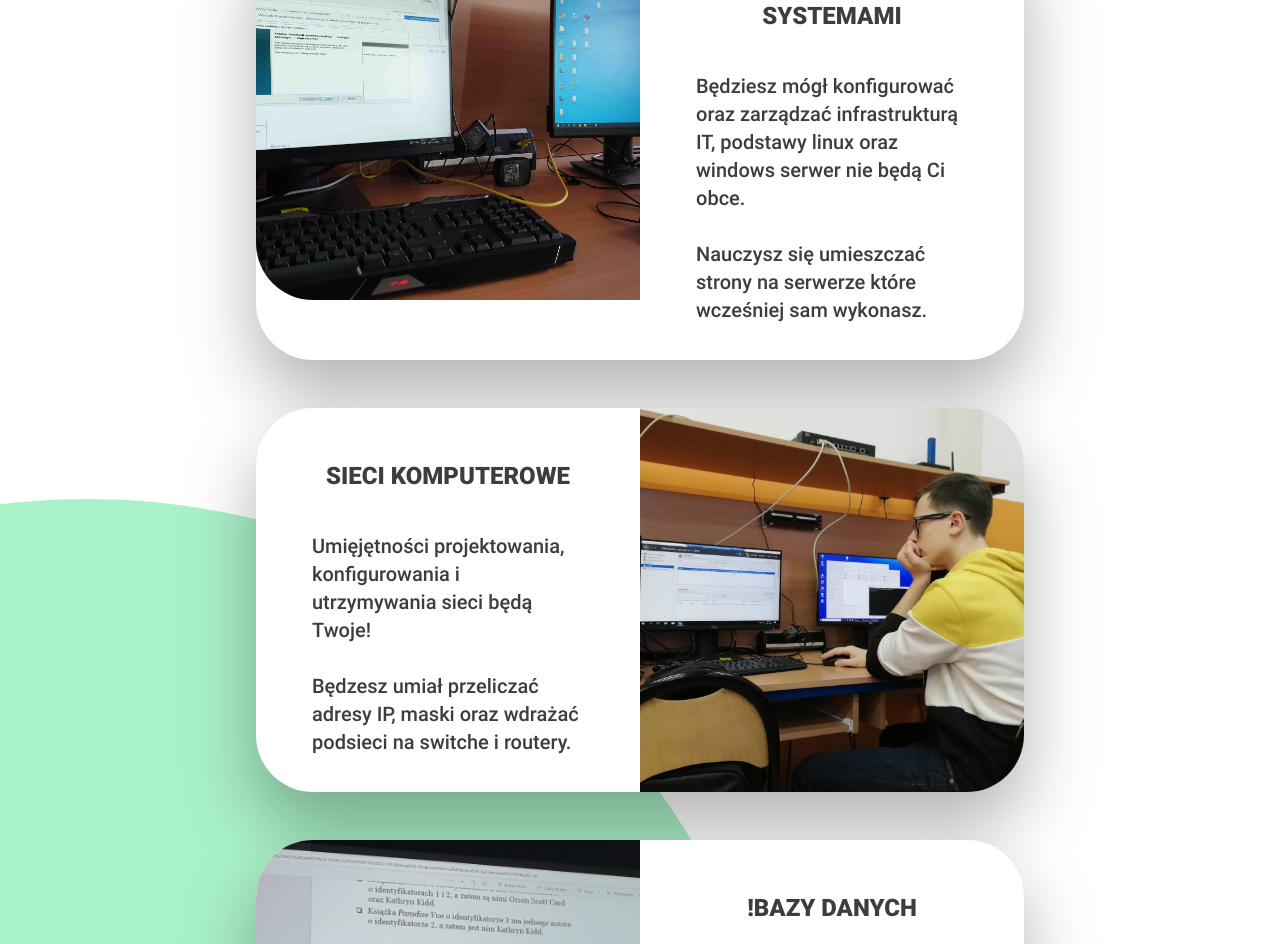
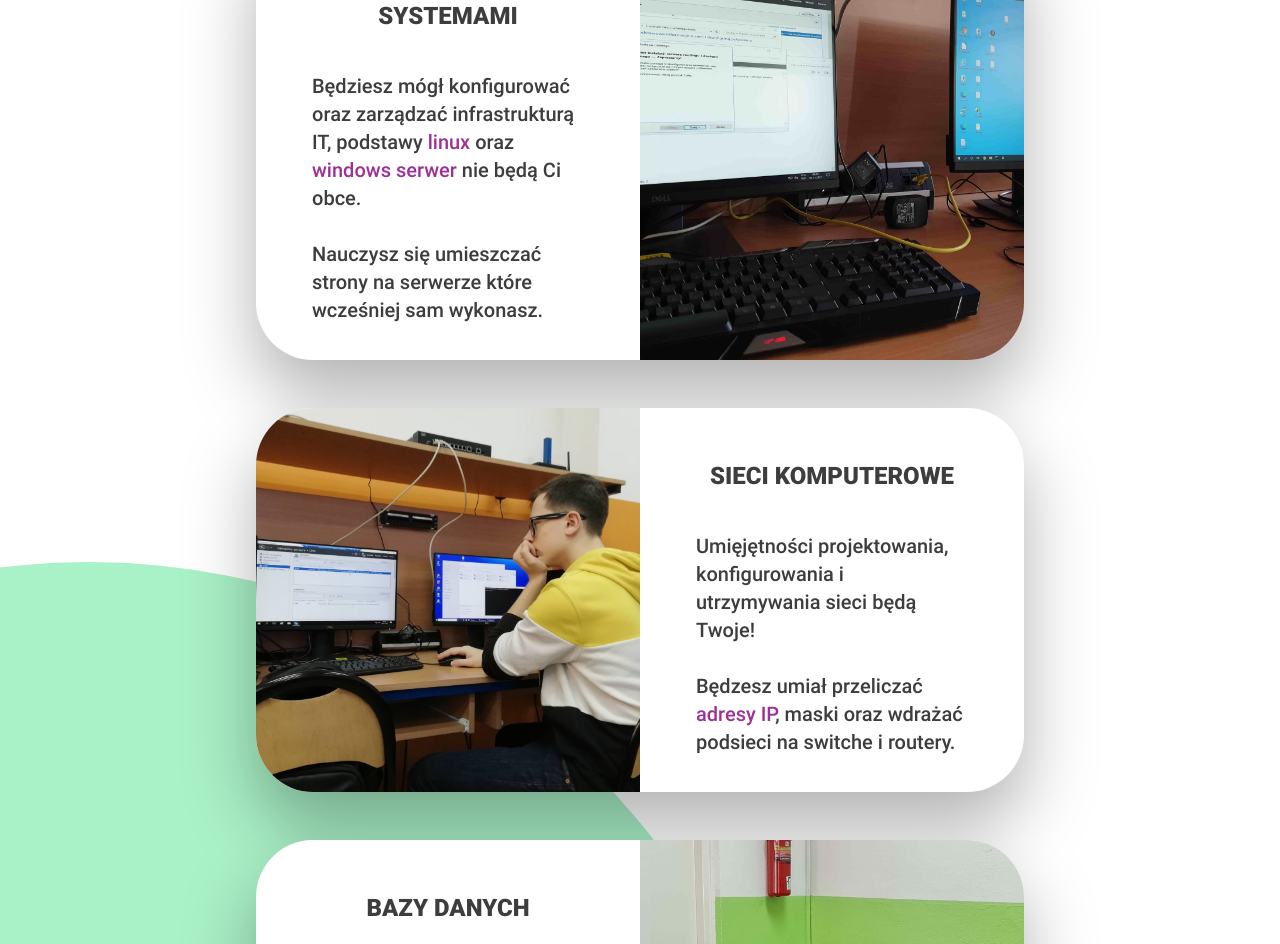
Before and after one commit to gugisek/zs14-technik-inf, a Next.js app: page / in a window 1280 px wide. Shown: the part 4700-5644 px from the top of the page. Built offline with nearby package versions, Linux system fonts and the light colour scheme.

Commit message:
Fix posts

```diff
--- a/components/abilities_a.tsx
+++ b/components/abilities_a.tsx
@@ -31,21 +31,21 @@ export default function Abilities_a({}: Props) {
         option: 'right'},
 
         {title: 'ADMINISTROWANIE SYSTEMAMI',
-        desc: 'Będziesz mógł konfigurować oraz zarządzać infrastrukturą IT, podstawy linux oraz windows serwer nie będą Ci obce. <br/><br/>Nauczysz się umieszczać strony na serwerze które wcześniej sam wykonasz.',
+        desc: 'Będziesz mógł konfigurować oraz zarządzać infrastrukturą IT, podstawy <span style="color: #9c3197">linux</span> oraz <span style="color: #9c3197">windows serwer</span> nie będą Ci obce. <br/><br/>Nauczysz się umieszczać strony na serwerze które wcześniej sam wykonasz.',
         img: '/administrowanie2l.jpg',
         imgHover: '/administrowaniel.jpg',
         option: 'left'},
 
         {title: 'SIECI KOMPUTEROWE',
-        desc: 'Umięjętności projektowania, konfigurowania i utrzymywania sieci będą Twoje! <br/><br/> Będzesz umiał przeliczać adresy IP, maski oraz wdrażać podsieci na switche i routery.',
+        desc: 'Umięjętności projektowania, konfigurowania i utrzymywania sieci będą Twoje! <br/><br/> Będzesz umiał przeliczać <span style="color: #9c3197">adresy IP</span>, maski oraz wdrażać podsieci na switche i routery.',
         img: '/sieci2.jpg',
         imgHover: '/sieci.png',
         option: 'right'},
 
-        {title: '!BAZY DANYCH',
+        {title: 'BAZY DANYCH',
         desc: 'Nabędziesz umiejętności pozwalające na <span style="color: #9c3197">projektowanie</span>, <span style="color: #3a319c">tworzenie</span> i <span style="color: #34a3c8">utrzymywanie</span> baz danych oraz ich interfejsów, zarządzania i analizowania danych, a także rozwiązywania problemów związanych z bazami danych.',
-        img: '/bazy3.jpg',
-        imgHover: '/bazy2l.jpg',
+        img: '/bazy_kakor.jpg',
+        imgHover: '/bazy3.jpg',
         option: 'left'},
 
 
@@ -66,7 +66,7 @@ export default function Abilities_a({}: Props) {
         <section className='flex flex-col items-center justify-center gap-12'>
         {
             abilities.map((item, index) => (
-                <Why_post title={item.title} desc={item.desc} img={item.img} imgHover={item.imgHover} option={item.option} key={index} />
+                <Why_post title={item.title} desc={item.desc} img={item.img} imgHover={item.imgHover} option={index % 2 === 0 ? 'left' : 'right'} key={index} />
             ))
         }
         </section>
--- a/components/absolwents_a.tsx
+++ b/components/absolwents_a.tsx
@@ -13,13 +13,15 @@ export default function Absolwents_a({}: Props) {
         {name: 'Konrad Raszuk', where: 'Wyższa Szkoła Bankowa w Warszawie', direction: 'Programowanie (Frontend Dev)', option: 'right'},
         {name: 'Michał Popiński', where: 'Wyższa Uczelnia Informatyki Stosowanej w Warszawie', direction: 'Informatyka', option: 'left'},
         {name: 'Jakub Reizler', where: 'Uniwersytet Kardynała Stefana Wyszyńskiego w Warszawie', direction: 'Człowiek w cyberprzestrzeni', option: 'right'},
+        {name: 'Bartek Paczesny', where: 'Politechnika Warszawska', direction: 'Computer Science', option: 'left'},
+
     ]
   return (
     <section className='flex flex-col items-center justify-center gap-9 w-full'>
         <Absolwent_a />
         {
             absol.map((item, index) => (
-                <Absolwents_post key={index} name={item.name} where={item.where} direction={item.direction} option={item.option} />
+                <Absolwents_post key={index} name={item.name} where={item.where} direction={item.direction} option={index % 2 === 0 ? 'left' : 'right'} />
             ))
         }
         </section>
--- a/components/why_a.tsx
+++ b/components/why_a.tsx
@@ -49,7 +49,7 @@ export default function Why_a({}: Props) {
     <section className='flex flex-col items-center justify-center gap-12'>
         {
             why.map((item, index) => (
-                <Why_post title={item.title} desc={item.desc} img={item.img} imgHover={item.imgHover} option={item.option} key={index} />
+                <Why_post title={item.title} desc={item.desc} img={item.img} imgHover={item.imgHover} option={index % 2 === 0 ? 'left' : 'right'} key={index} />
             ))
         }
     </section>
--- a/components/why_post.tsx
+++ b/components/why_post.tsx
@@ -28,7 +28,7 @@ export default function Why_post({title, desc, img, imgHover, option}: Props) {
         onMouseLeave={() => setHover(false)}
         onClick={() => setHover(!hover)}
         className={`flex lg:flex-row flex-col-reverse lg:w-3/5 w-[90%] bg-white drop-shadow-[0_35px_35px_rgba(0,0,0,0.3)] lg:rounded-[57px] rounded-[57px]`}>
-            <div className='lg:w-1/2 xl:max-h-96'>
+            <div className='lg:w-1/2 '>
                 <img src={imgHover} alt=""
                 //style={{height: '-webkit-fill-available'}}
                 className={`${hover ? 'opacity-100 ' : ' opacity-0  h-0 '} w-full lg:w-1/2 absolute transition-all duration-300 object-cover lg:rounded-tl-[57px] rounded-bl-[57px] rounded-br-[57px] lg:rounded-br-[0px] lg:h-full h-[-webkit-fill-available]`} />
```
Also changed, not shown: public/bazy_kakor.jpg (added).
